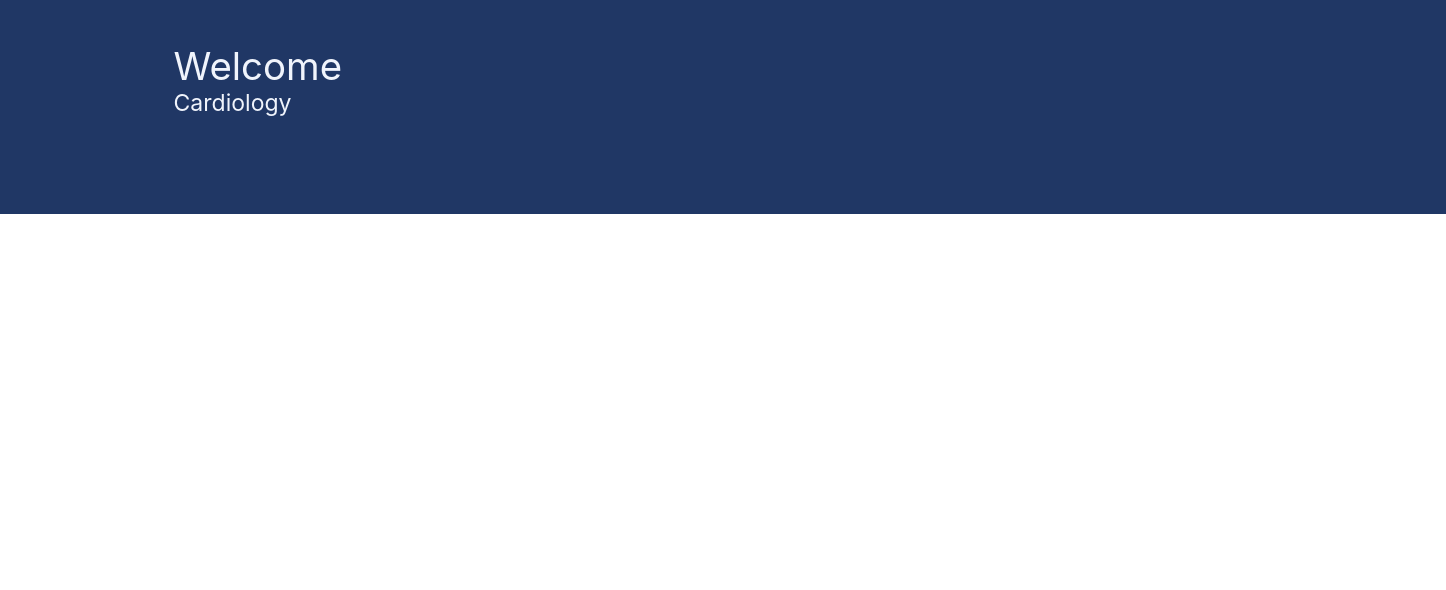
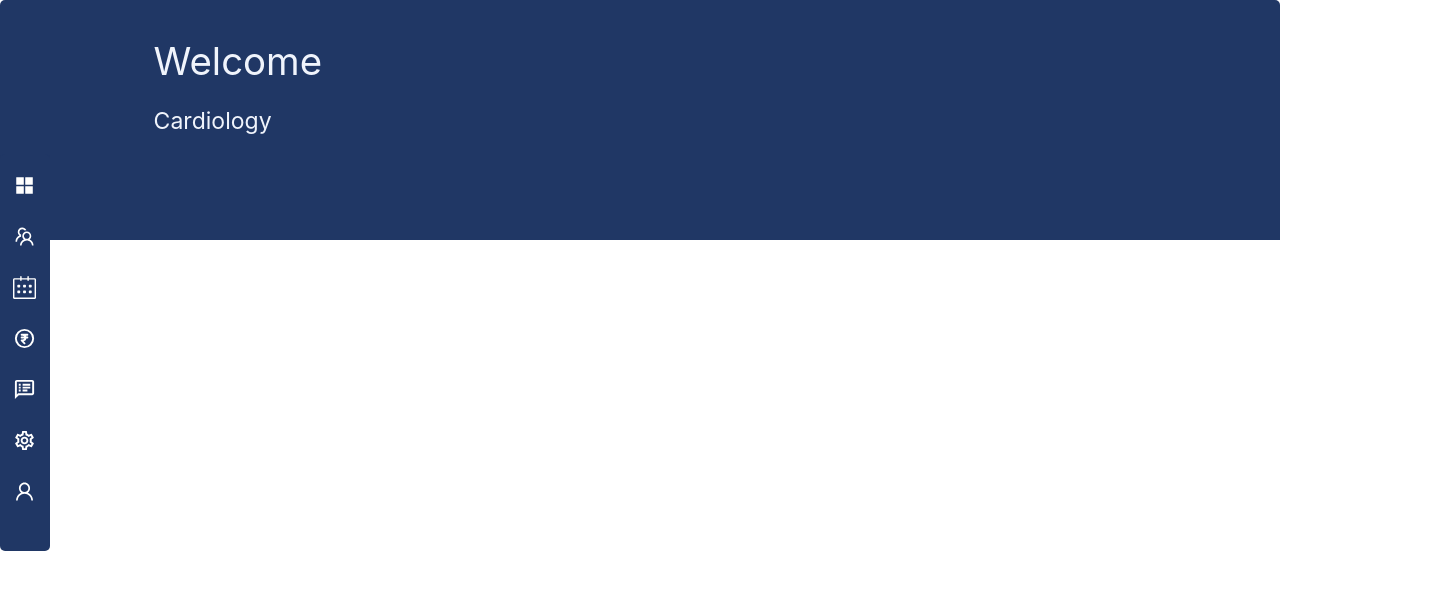
Before and after one commit to CompileWithQureshi/Design-project, a React (Create React App) app: page /admin in a window 1280 px wide. Shown: the top 590 px of the page, 1446 px wide, since content can reach past the window. Built offline with nearby package versions, Linux system fonts and the light colour scheme.

Commit message:
Done with css

```diff
--- a/src/App.css
+++ b/src/App.css
@@ -4,6 +4,9 @@
   margin: 0%;
   box-sizing: border-box;
   font-size: 1.2rem;
+}
+.App {
+  overflow-x: hidden;
 }
 /*Login page*/
 .login-page {
@@ -84,12 +87,25 @@ select {
   color: #ffffff;
   border: none;
 }
+small {
+  display: block;
+  margin-block-start: 1em;
+  margin-block-end: 1em;
+  margin-inline-start: 0px;
+  margin-inline-end: 0px;
+}
 
 /*Admin page1*/
+.admin-container {
+  width: 100%;
+  height: 100vh;
+  overflow-y: scroll;
+  border-radius: 5px;
+}
 .navbar {
-  width: 1446px;
+  width: 100%;
   background-color: #203765;
-  height: 214px;
+  height: 30vh;
   display: block;
   align-items: center;
 }
@@ -104,3 +120,32 @@ select {
   font-size: 2rem;
   color: #f0f4fc;
 }
+/* .admin-container {
+  scroll-behavior: smooth;
+  overflow-x: hidden;
+  overflow-y: auto;
+} */
+.side-Navbar {
+  height: max-content;
+  width: 50px;
+  position: fixed;
+  z-index: 1;
+  top: 0;
+  left: 0;
+  background-color: #203765;
+  transition: 0.5s ease;
+  overflow-x: hidden;
+  padding: 20px 10px;
+  display: grid;
+  place-items: center;
+  margin-top: 12%;
+  margin-bottom: 15%;
+  border-radius: 5px;
+}
+a {
+  display: grid;
+  text-align: center;
+}
+.side-nav-img {
+  position: relative;
+}
--- a/src/components/Adminpage1.jsx
+++ b/src/components/Adminpage1.jsx
@@ -6,15 +6,15 @@ const AdminPage = (props) => {
   const { usernames, selects } = (props.location && props.location.datas) || {};
 
   return (
-    <nav className="navbar">
-      <div>
+    <div className="admin-container">
+      <nav className="navbar">
         <p className="nav-hdi">
           Welcome <span className="username"> {usernames}</span>
-          <p>Cardiology</p>
+          <small>Cardiology</small>
         </p>
         <Sidenavbar />
-      </div>
-    </nav>
+      </nav>
+    </div>
   );
 };
 
--- a/src/components/Sidenavbar.jsx
+++ b/src/components/Sidenavbar.jsx
@@ -1,6 +1,47 @@
 import React from "react";
 import "../App.css";
+import { AiFillAppstore, AiOutlineTeam, AiOutlineUser } from "react-icons/ai";
+import { SlCalender } from "react-icons/sl";
+import { HiOutlineCurrencyRupee } from "react-icons/hi";
+import { MdOutlineSpeakerNotes, MdOutlineSettings } from "react-icons/md";
 
 export default function Sidenavbar() {
-  return <section></section>;
+  return (
+    <section>
+      <div className="side-Navbar">
+        <nav>
+          <a href="/#">
+            <AiFillAppstore style={{ color: "white" }} />
+          </a>
+          <br />
+          <a href="/#">
+            <AiOutlineTeam style={{ color: "white" }} />
+          </a>
+          <br />
+          <a href="/#">
+            <SlCalender style={{ color: "white" }} />
+          </a>
+          <br />
+          <a href="/#">
+            <HiOutlineCurrencyRupee style={{ color: "white" }} />
+          </a>
+          <br />
+          <a href="/#">
+            <MdOutlineSpeakerNotes style={{ color: "white" }} />
+          </a>
+          <br />
+          <a href="/#">
+            <MdOutlineSettings style={{ color: "white" }} />
+          </a>
+          <br />
+
+          <a href="/#" className="side-nav-img">
+            {/* <img src={AiOutlineUser} alt="AiOutlineUser" /> */}
+            <AiOutlineUser style={{ color: "white" }} />
+          </a>
+          <br />
+        </nav>
+      </div>
+    </section>
+  );
 }
```
